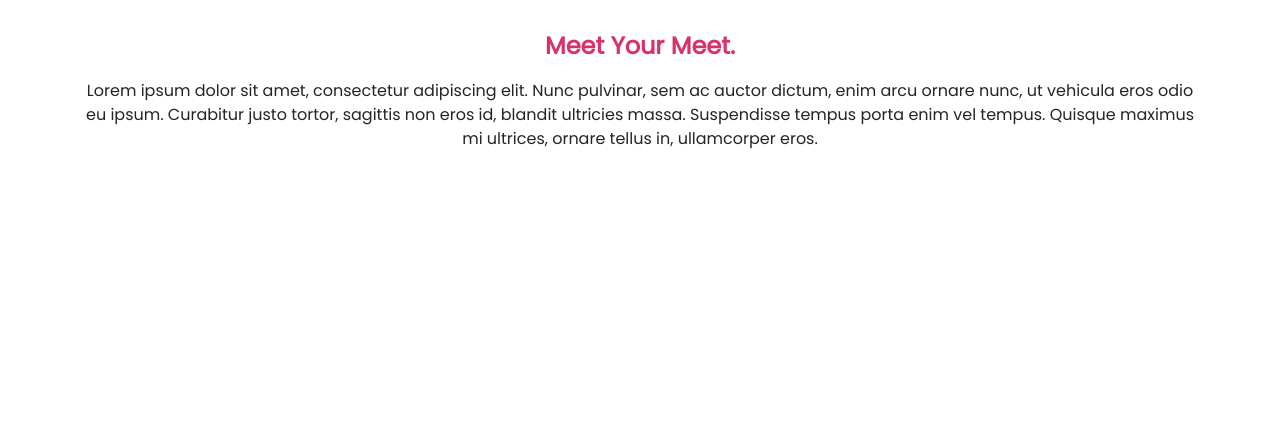
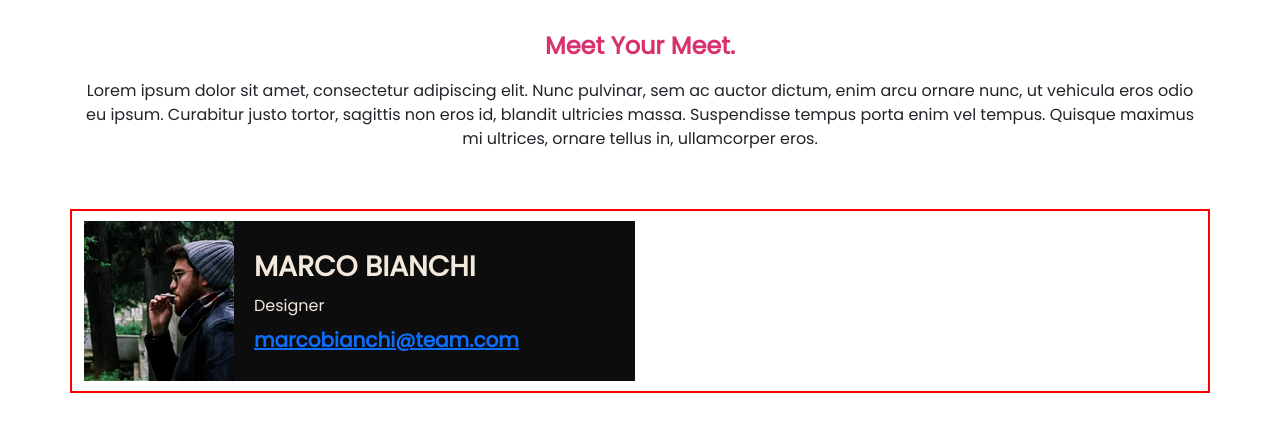
Before and after one commit to raff-E12/js-our-team, a plain HTML site: page index.html in a window 1280 px wide. Drawn offline with nearby package versions, Linux system fonts and the light colour scheme; a web font is replaced by a local one.

Commit message:
feat: Modifica di stile della pagina e Stile applicato alle carte

```diff
--- a/index.html
+++ b/index.html
@@ -17,7 +17,17 @@
           sem ac auctor dictum, enim arcu ornare nunc, ut vehicula eros odio eu ipsum. Curabitur justo tortor,
           sagittis non eros id, blandit ultricies massa. Suspendisse tempus porta enim vel tempus. Quisque maximus mi ultrices, ornare tellus in, ullamcorper eros. </p>
       </div>
-      <div class="card-emplo-parent">
+      <div class="card-emplo-parent container-lg">
+        <div class="cards">
+          <div class="img-card">
+            <img src="assets/img/male1.png" alt="img-empl">
+          </div>
+          <div class="text-cards">
+            <h3>Marco Bianchi</h3>
+            <p>Designer</p>
+            <a href="#"><h5>marcobianchi@team.com</h5></a>
+          </div>
+        </div>
       </div>
       <script src="app.js"></script>
     <script src="https://cdn.jsdelivr.net/npm/bootstrap@5.3.3/dist/js/bootstrap.bundle.min.js" integrity="sha384-YvpcrYf0tY3lHB60NNkmXc5s9fDVZLESaAA55NDzOxhy9GkcIdslK1eN7N6jIeHz" crossorigin="anonymous"></script>
--- a/style.css
+++ b/style.css
@@ -48,6 +48,10 @@ a, small{
     margin: 0;
 }
 
+img{
+    width: 200px;
+}
+
 /* Stile Generale di Pagina */
 
 body{
@@ -73,3 +77,60 @@ body{
     font-weight: 900;
     color: #D9306E;
 }
+
+.card-emplo-parent{
+    border: 2px solid red;
+    display: grid;
+    grid-template-columns: 1fr 1fr;
+    padding: 10px;
+    gap: 10px;
+}
+
+.img-card{
+    width: 150px;
+    overflow: hidden;
+    height: 160px;
+    display: flex;
+    align-items: center;
+    justify-content: center;
+}
+
+.cards{
+    display: flex;
+    align-items: center;
+    justify-content: flex-start;
+    flex-direction: row;
+    overflow: hidden;
+    background-color: #0D0D0D;
+}
+
+.text-cards{
+    display: flex;
+    align-items: flex-start;
+    flex-direction: column;
+    text-align: left;
+    justify-content: flex-start;
+    padding: 20px;
+    gap: 10px;
+}
+
+.text-cards a h5{
+   margin: 0;
+   font-weight: 700;
+}
+
+.text-cards h3{
+    text-align: left;
+    text-transform: uppercase;
+    font-weight: 700;
+    color: #F2E8DC;
+    margin: 0;
+}
+
+.text-cards p{
+    text-align: left;
+    text-transform: capitalize;
+    font-weight: 200;
+    color: #F2E8DC;
+    margin: 0;
+}
```
